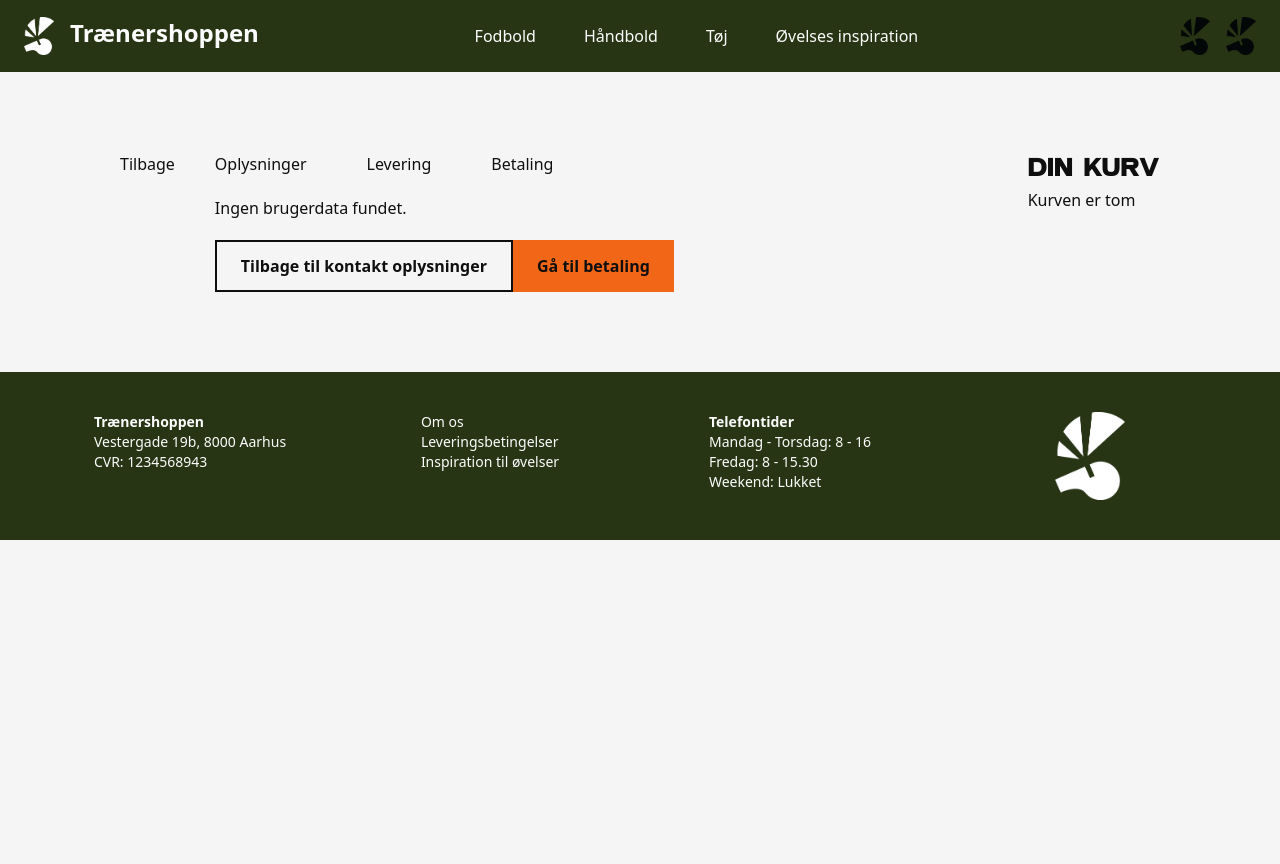
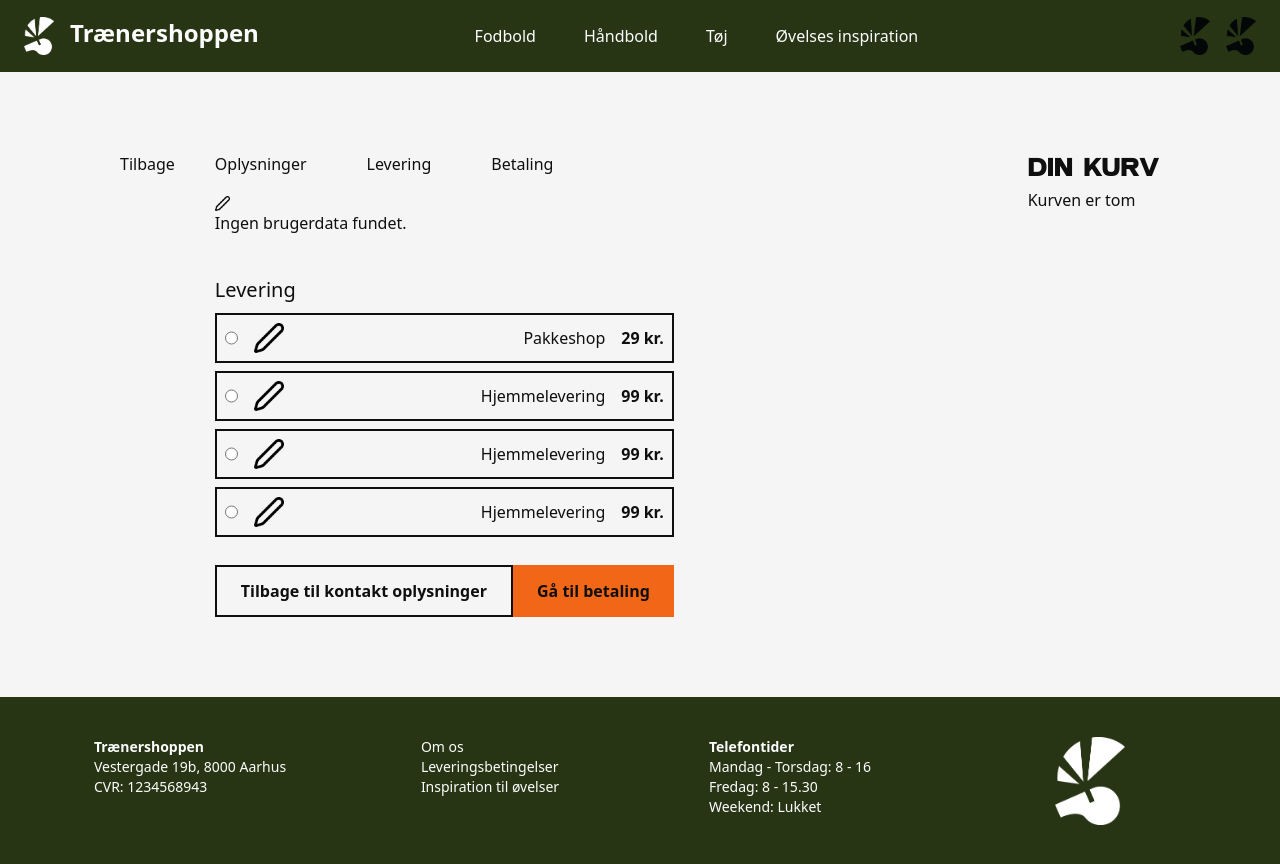
Before and after one commit to JValbjorn/traenershoppen, a Next.js app: page /checkout/levering in a window 1280 px wide. Before the commit the page ends 800 px from the top, so only its background shows below. Built offline with nearby package versions, Linux system fonts and the light colour scheme.

Commit message:
Levering og Betaling checkout logik

```diff
--- a/app/checkout/betaling/page.js
+++ b/app/checkout/betaling/page.js
@@ -4,6 +4,8 @@ import Link from "next/link";
 import CTAButton from "@/components/CTAButton";
 import CartPreview from "@/components/CartPreview";
 import CheckoutNav from "@/components/CheckoutNav";
+import OptionsCheckout from "@/components/OptionsCheckout";
+import { UserInfo } from "@/components/UserInfo";
 
 export default function Kontakt() {
   return (
@@ -13,16 +15,30 @@ export default function Kontakt() {
         <article>
           {/*CheckoutNav er navigation mellem steps */}
           <CheckoutNav />
+          <article>
+            <UserInfo />
+
+            <article className="mt-10">
+              <h3>Betaling</h3>
+              <OptionsCheckout />
+            </article>
+          </article>
           <div className="flex flex-row justify-between mt-5">
-                        <button onClick={() => {console.log("Shop videre er trykket")}} className="bg-none border-2 text-black font-bold min-w-40 px-6 py-3 hover:bg-black hover:text-white transition-colors duration-30">Tilbage til levering</button>
+            <button
+              onClick={() => {
+                console.log("Shop videre er trykket");
+              }}
+              className="bg-none border-2 text-black font-bold min-w-40 px-6 py-3 hover:bg-black hover:text-white transition-colors duration-30"
+            >
+              Tilbage til levering
+            </button>
             <CTAButton text="Bestil" onClick={() => {}} />
           </div>
         </article>
       </div>
       <article>
-                <CartPreview/>
+        <CartPreview />
       </article>
     </div>
   );
-
 }
--- a/app/checkout/levering/page.js
+++ b/app/checkout/levering/page.js
@@ -6,9 +6,14 @@ import { useRouter } from "next/navigation";
 import CartPreview from "@/components/CartPreview";
 import { UserInfo } from "@/components/UserInfo";
 import CheckoutNav from "@/components/CheckoutNav";
+import Image from "next/image";
+import Notification from "@/components/Notification";
+import { useState } from "react";
+import OptionsCheckout from "@/components/OptionsCheckout";
 
 export default function Kontakt() {
   const router = useRouter();
+  const [showNotification, setShowNotification] = useState(false);
 
   return (
     <div className="flex flex-row gap-4 px-30 py-20 justify-between">
@@ -19,13 +24,29 @@ export default function Kontakt() {
           <CheckoutNav />
           <div className="flex flex-col justify-between mt-5">
             <div>
-              {/* Her skal der laves en funktion der gemmer de indtastede oplysninger i en global state, så de kan bruges på betalings siden */}
+              {/* Userinfo displayer brugeren intastede data*/}
+              <div className="flex flex-row gap-2 items-center">
+                <Image
+                  src="/img/edit-button.png"
+                  alt="Description"
+                  width={15}
+                  height={15}
+                  onClick={() => {
+                    setShowNotification(true);
+                  }}
+                />
+              </div>
               <UserInfo />
+              <article className="mt-10">
+                <h3>Levering</h3>
+                <OptionsCheckout />
+              </article>
             </div>
             <div className="flex flex-row justify-between mt-5">
               <button
                 onClick={() => {
                   console.log("Shop videre er trykket");
+                  router.push("/checkout/kontakt");
                 }}
                 className="bg-none border-2 text-black font-bold min-w-40 px-6 py-3 hover:bg-black hover:text-white transition-colors duration-30"
               >
@@ -39,9 +60,19 @@ export default function Kontakt() {
           </div>
         </article>
       </div>
+
       <article>
-        <CartPreview/>
+        <CartPreview />
       </article>
+
+      {/* Notification til at vise fejlmeddelelser */}
+      {showNotification && (
+        <Notification
+          text="Dine Oplysninger kan desværre ikke redigeres på nuværende tidspunkt, gå til Oplysninger for at ændre dem"
+          color="bg-red-500"
+          onClose={() => setShowNotification(false)}
+        />
+      )}
     </div>
   );
 }
--- a/app/globals.css
+++ b/app/globals.css
@@ -82,5 +82,5 @@ body {
 
 form input {
   border: 1px solid var(--black);
-  padding: 5px
+  padding: 5px;
 }
--- /dev/null
+++ b/components/Notification.js
@@ -0,0 +1,22 @@
+import { useEffect } from "react";
+import { createPortal } from "react-dom";
+
+export default function Notification({ text, color, onClose }) {
+  useEffect(() => {
+    const timer = setTimeout(() => {
+      onClose();
+    }, 4000);
+    return () => clearTimeout(timer);
+  }, [onClose]);
+
+  return createPortal(
+    <div
+      className={`fixed top-10 left-1/2 -translate-x-1/2 skew-x-10 w-auto max-w-md ${color} text-white px-6 py-3 z-[100] animate-fade-in`}
+    >
+      <div className="flex items-center gap-2">
+        <p className="font-bold text-lg -skew-x-10">{text}</p>
+      </div>
+    </div>,
+    document.body,
+  );
+}
--- a/components/OptionsCheckout.js
+++ b/components/OptionsCheckout.js
@@ -0,0 +1,123 @@
+import { useState } from "react";
+import Image from "next/image";
+import { usePathname } from "next/navigation";
+
+export default function OptionsCheckout() {
+  const [selectedDelivery, setSelectedDelivery] = useState(null);
+  const pathname = usePathname();
+
+  function OptionsChoice({ img, text, pris, selected, onSelect, metode }) {
+    return (
+      <div
+        className={
+          "flex flex-row items-center justify-between border-2 border-black p-2 my-2" +
+          (selected ? " bg-light-green" : "")
+        }
+      >
+        <div className="flex flex-row gap-4">
+          <input
+            type="radio"
+            name="delivery"
+            checked={selected}
+            onChange={onSelect}
+            className="custom-radio"
+          />
+          <Image
+            src={img}
+            width={30}
+            height={30}
+            alt="billedet kunne ikke loades"
+          />
+        </div>
+        <div className="flex flex-row gap-4">
+          <p className="flex-1">{text}</p>
+          <p className="font-bold">{pris}</p>
+        </div>
+      </div>
+    );
+  }
+
+  let options = [];
+
+  if (pathname === "/checkout/betaling") {
+    // Skulle gerne sørge for at betalingsmulighederne kun vises på betaling
+    options = [
+      {
+        img: "/img/edit-button.png",
+        text: "",
+        pris: "",
+      },
+      {
+        img: "/img/edit-button.png",
+        text: "",
+        pris: "",
+      },
+      {
+        img: "/img/edit-button.png",
+        text: "",
+        pris: "",
+      },
+      {
+        img: "/img/edit-button.png",
+        text: "",
+        pris: "",
+      },
+    ];
+  } else if (pathname === "/checkout/levering") {
+    // Skulle gerne sørge for at leveringsmulighederne kun vises på levering
+    options = [
+      {
+        img: "/img/edit-button.png",
+        text: "Pakkeshop",
+        pris: "29 kr.",
+        metode: "GLS - Pakkeshop",
+      },
+      {
+        img: "/img/edit-button.png",
+        text: "Hjemmelevering",
+        pris: "99 kr.",
+        metode: "GLS - Hjemmelevering",
+      },
+      {
+        img: "/img/edit-button.png",
+        text: "Hjemmelevering",
+        pris: "99 kr.",
+        metode: "Postnord - Hjemmelevering",
+      },
+      {
+        img: "/img/edit-button.png",
+        text: "Hjemmelevering",
+        pris: "99 kr.",
+        metode: "Bird - Hjemmelevering",
+      },
+    ];
+  }
+
+  // Gem info om levering til locStorage
+  function handleSelect(idx) {
+    setSelectedDelivery(idx);
+    const selectedOption = options[idx];
+
+    localStorage.setItem(
+      "deliveryMethod",
+      selectedOption.metode + " " + (selectedOption.pris || ""),
+      console.log("Valgt leveringsmetode gemt i localStorage:", deliveryMethod),
+    );
+  }
+
+  return (
+    <div>
+      {options.map((opt, idx) => (
+        <OptionsChoice
+          key={idx}
+          img={opt.img}
+          text={opt.text}
+          pris={opt.pris}
+          metode={opt.metode}
+          selected={selectedDelivery === idx}
+          onSelect={() => setSelectedDelivery(idx)}
+        />
+      ))}
+    </div>
+  );
+}
--- a/components/UserInfo.js
+++ b/components/UserInfo.js
@@ -15,12 +15,20 @@ export function UserInfo() {
 
   return (
     <div>
-      <p>{savedData.firstName || " "} {savedData.lastName || " "}</p>
+      <h3>Kontaktoplysninger</h3>
+      <p>
+        {savedData.firstName || " "} {savedData.lastName || " "}
+      </p>
       <p>{savedData.phone || " "}</p>
       <p>{savedData.address || " "}</p>
-      <p>{savedData.postalCode || " "} {savedData.city || " "}</p>
+      <p>
+        {savedData.postalCode || " "} {savedData.city || " "}
+      </p>
       <p>{savedData.country || " "}</p>
       <p>{savedData.companyName || " "}</p>
+
+      <h3 className="mt-5">Leveringsoplysninger</h3>
+      <p>{savedData.deliveryMethod || " "}</p>
     </div>
   );
 }
```
Also changed, not shown: public/img/edit-button.png (added). Lines whose indentation alone changed are shown as unchanged.
